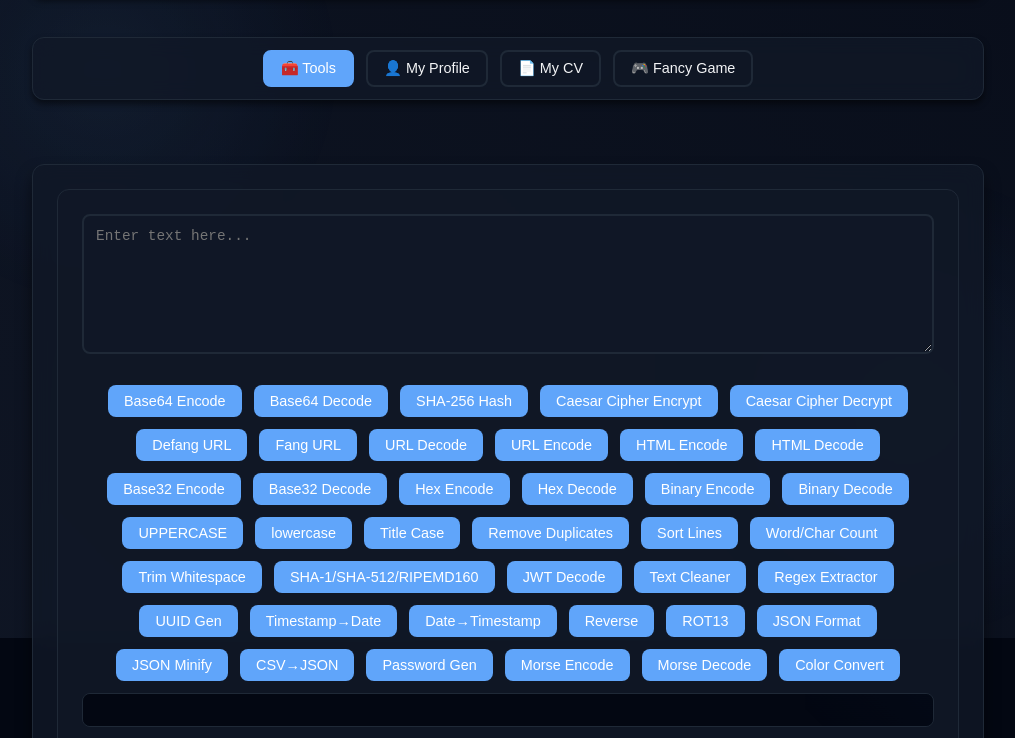
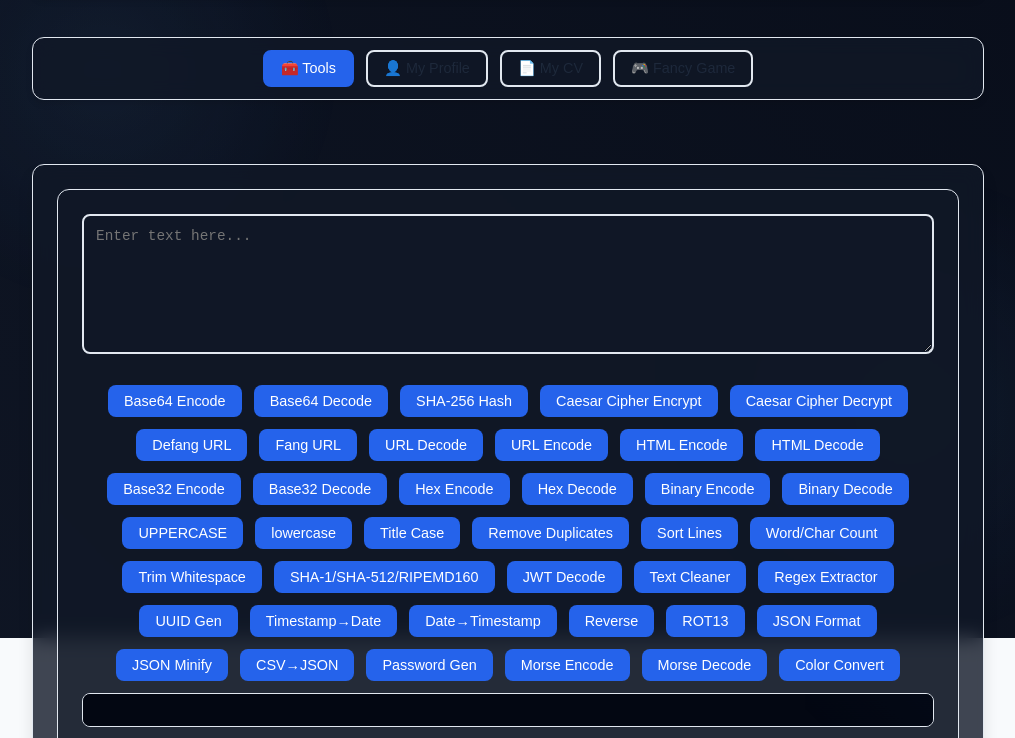
Before and after one commit to hosamyosri/cyberchef-lite, a plain HTML site: page index.html in a window 1280 px wide. Shown: the part 162-900 px from the top of the page, without its empty margins (132-1147 px from the left). Drawn offline with nearby package versions, Linux system fonts and the light colour scheme.

Commit message:
fix: set :root to light theme and .dark-theme to dark for working theme switcher

```diff
--- a/style.css
+++ b/style.css
@@ -1,17 +1,17 @@
 /* Modern color scheme - Deep Dark Theme */
 :root {
-  --primary-color: #60a5fa;
-  --secondary-color: #3b82f6;
-  --background-color: #030712;
-  --card-bg: #111827;
-  --text-color: #f3f4f6;
-  --border-color: #1f2937;
+  --primary-color: #2563eb;
+  --secondary-color: #1e40af;
+  --background-color: #f8fafc;
+  --card-bg: #ffffff;
+  --text-color: #1e293b;
+  --border-color: #e2e8f0;
   --hover-color: #3b82f6;
   --success-color: #10b981;
   --error-color: #ef4444;
-  --shadow-sm: 0 1px 3px rgba(0, 0, 0, 0.5);
-  --shadow-md: 0 4px 6px rgba(0, 0, 0, 0.5);
-  --shadow-lg: 0 10px 15px rgba(0, 0, 0, 0.5);
+  --shadow-sm: 0 1px 3px rgba(0, 0, 0, 0.1);
+  --shadow-md: 0 4px 6px rgba(0, 0, 0, 0.1);
+  --shadow-lg: 0 10px 15px rgba(0, 0, 0, 0.1);
   --radius-sm: 0.375rem;
   --radius-md: 0.5rem;
   --radius-lg: 0.75rem;
```
